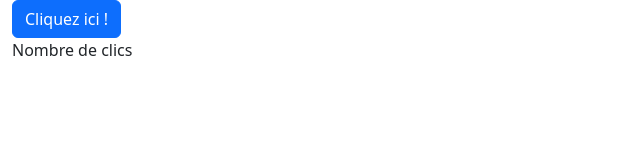
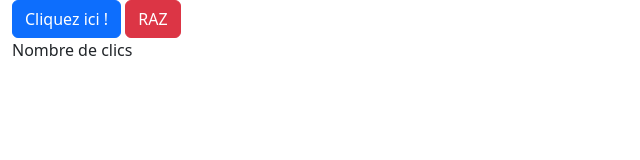
Before and after one commit to monsieur486/react_websocket, a website: page client/index.html in a window 1280 px wide. Shown: the whole page, without its empty margins (0-640 px from the left). Drawn offline with nearby package versions, Linux system fonts and the light colour scheme; no server answers; files whose address does not match are found by name.

Commit message:
first commit

```diff
--- a/client/index.html
+++ b/client/index.html
@@ -13,6 +13,9 @@
     <button class="btn btn-primary" onclick="avertir_serveur()">
         Cliquez ici !
     </button>
+    <button class="btn btn-danger" onclick="raz()">
+        RAZ
+    </button>
     <p>Nombre de clics <span id="clics"></span></p>
 </div>
 
--- a/client/public/fronted.js
+++ b/client/public/fronted.js
@@ -10,3 +10,7 @@ socket.on('new click', (data) => {
 function avertir_serveur() {
     socket.emit('bouton_client');
 }
+
+function raz() {
+    socket.emit('raz');
+}
```
Also changed, not shown: serveur/app.js (+8 -0 lines).
